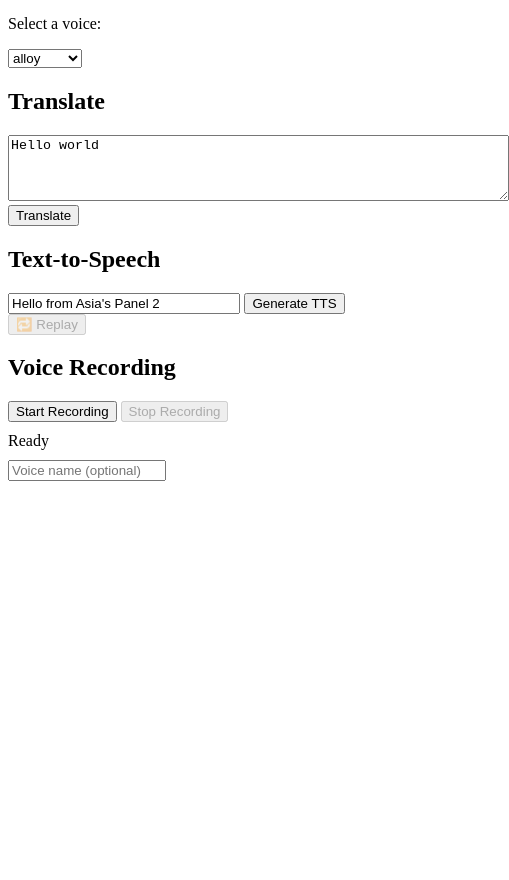
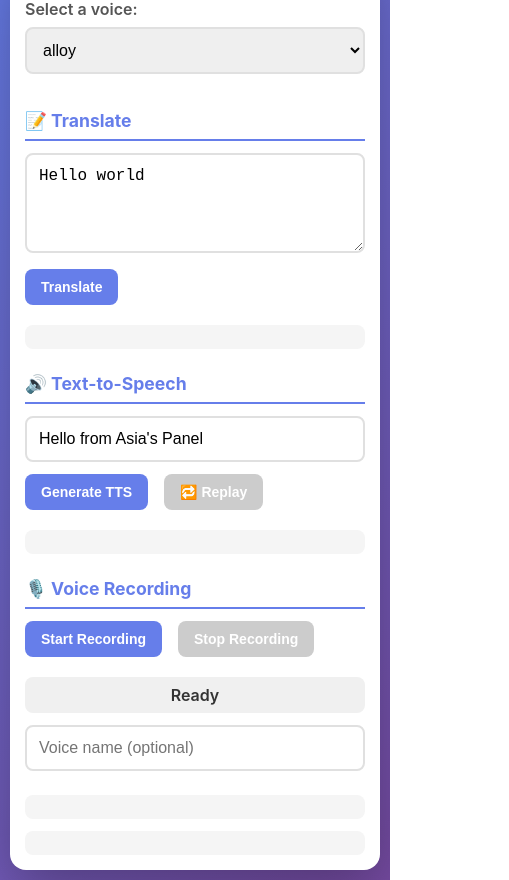
Before and after one commit to markuskoenig271/asiaspanel, a plain HTML site: page asiaspanel-web2/index.html in a window 390 px wide. Shown: the part 65-945 px from the top of the page, 509 px wide, since content can reach past the window. Before the commit the page ends 844 px from the top, so only its background shows below. Drawn offline with Linux system fonts and the light colour scheme; no server answers.

Commit message:
'mobile'

```diff
--- a/asiaspanel-web2/index.html
+++ b/asiaspanel-web2/index.html
@@ -2,31 +2,184 @@
 <html lang="en">
 <head>
   <meta charset="utf-8">
-  <title>Asia's Panel Updated</title>
+  <meta name="viewport" content="width=device-width, initial-scale=1.0">
+  <title>Asia's Panel</title>
+  <style>
+    * {
+      box-sizing: border-box;
+      margin: 0;
+      padding: 0;
+    }
+
+    body {
+      font-family: -apple-system, BlinkMacSystemFont, 'Segoe UI', Roboto, sans-serif;
+      background: linear-gradient(135deg, #667eea 0%, #764ba2 100%);
+      min-height: 100vh;
+      padding: 20px;
+      color: #333;
+    }
+
+    .container {
+      max-width: 600px;
+      margin: 0 auto;
+      background: white;
+      border-radius: 16px;
+      box-shadow: 0 20px 60px rgba(0,0,0,0.3);
+      padding: 20px;
+    }
+
+    h1 {
+      text-align: center;
+      color: #667eea;
+      margin-bottom: 10px;
+      font-size: 1.8em;
+    }
+
+    h2 {
+      color: #667eea;
+      margin-top: 24px;
+      margin-bottom: 12px;
+      font-size: 1.2em;
+      border-bottom: 2px solid #667eea;
+      padding-bottom: 8px;
+    }
+
+    label {
+      display: block;
+      margin-bottom: 8px;
+      font-weight: 600;
+      color: #555;
+    }
+
+    select, input[type="text"], textarea {
+      width: 100%;
+      padding: 12px;
+      border: 2px solid #e0e0e0;
+      border-radius: 8px;
+      font-size: 16px;
+      margin-bottom: 12px;
+      transition: border-color 0.3s;
+    }
+
+    select:focus, input:focus, textarea:focus {
+      outline: none;
+      border-color: #667eea;
+    }
+
+    button {
+      background: #667eea;
+      color: white;
+      border: none;
+      padding: 12px 24px;
+      border-radius: 8px;
+      font-size: 16px;
+      font-weight: 600;
+      cursor: pointer;
+      transition: all 0.3s;
+      margin-right: 8px;
+      margin-bottom: 8px;
+    }
+
+    button:hover:not(:disabled) {
+      background: #5568d3;
+      transform: translateY(-2px);
+      box-shadow: 0 4px 12px rgba(102, 126, 234, 0.4);
+    }
+
+    button:disabled {
+      background: #ccc;
+      cursor: not-allowed;
+      transform: none;
+    }
+
+    button:active:not(:disabled) {
+      transform: translateY(0);
+    }
+
+    #translated, #audioHolder, #recordStatus, #recordedAudio {
+      margin-top: 12px;
+      padding: 12px;
+      background: #f5f5f5;
+      border-radius: 8px;
+      min-height: 20px;
+    }
+
+    #recordTimer {
+      margin: 12px 0;
+      padding: 8px;
+      background: #f0f0f0;
+      border-radius: 8px;
+      text-align: center;
+      font-weight: 600;
+    }
+
+    audio {
+      width: 100%;
+      margin-top: 8px;
+    }
+
+    .button-group {
+      display: flex;
+      flex-wrap: wrap;
+      gap: 8px;
+    }
+
+    @media (max-width: 480px) {
+      body {
+        padding: 10px;
+      }
+
+      .container {
+        padding: 15px;
+      }
+
+      h1 {
+        font-size: 1.5em;
+      }
+
+      h2 {
+        font-size: 1.1em;
+      }
+
+      button {
+        padding: 10px 16px;
+        font-size: 14px;
+      }
+    }
+  </style>
 </head>
 <body>
-  <h1>Asia's Panel Updated</h1>
-  <p>Select a voice:</p>
+  <div class="container">
+    <h1>🎤 Asia's Panel</h1>
+
+    <div>
+      <label for="voiceSelect">Select a voice:</label>
       <select id="voiceSelect"></select>
+    </div>
 
-  <h2>Translate</h2>
-  <textarea id="inputText" rows="4" cols="60">Hello world</textarea><br>
+    <h2>📝 Translate</h2>
+    <textarea id="inputText" rows="4" placeholder="Enter text to translate...">Hello world</textarea>
     <button id="translateBtn">Translate</button>
     <div id="translated"></div>
 
-  <h2>Text-to-Speech</h2>
-  <input id="ttsText" value="Hello from Asia's Panel 2" style="width:60%" />
+    <h2>🔊 Text-to-Speech</h2>
+    <input id="ttsText" type="text" placeholder="Enter text to speak..." value="Hello from Asia's Panel" />
+    <div class="button-group">
       <button id="ttsBtn">Generate TTS</button>
       <button id="replayBtn" disabled>🔁 Replay</button>
+    </div>
     <div id="audioHolder"></div>
 
-  <h2>Voice Recording</h2>
+    <h2>🎙️ Voice Recording</h2>
+    <div class="button-group">
       <button id="recordBtn">Start Recording</button>
       <button id="stopBtn" disabled>Stop Recording</button>
-  <div id="recordTimer" style="margin: 10px 0;">Ready</div>
-  <input id="voiceName" placeholder="Voice name (optional)" style="width:40%" />
+    </div>
+    <div id="recordTimer">Ready</div>
+    <input id="voiceName" type="text" placeholder="Voice name (optional)" />
     <div id="recordStatus"></div>
     <div id="recordedAudio"></div>
+  </div>
 
   <script>
     // Auto-detect: production uses Azure backend, local uses localhost
```
Lines whose indentation alone changed are shown as unchanged.
